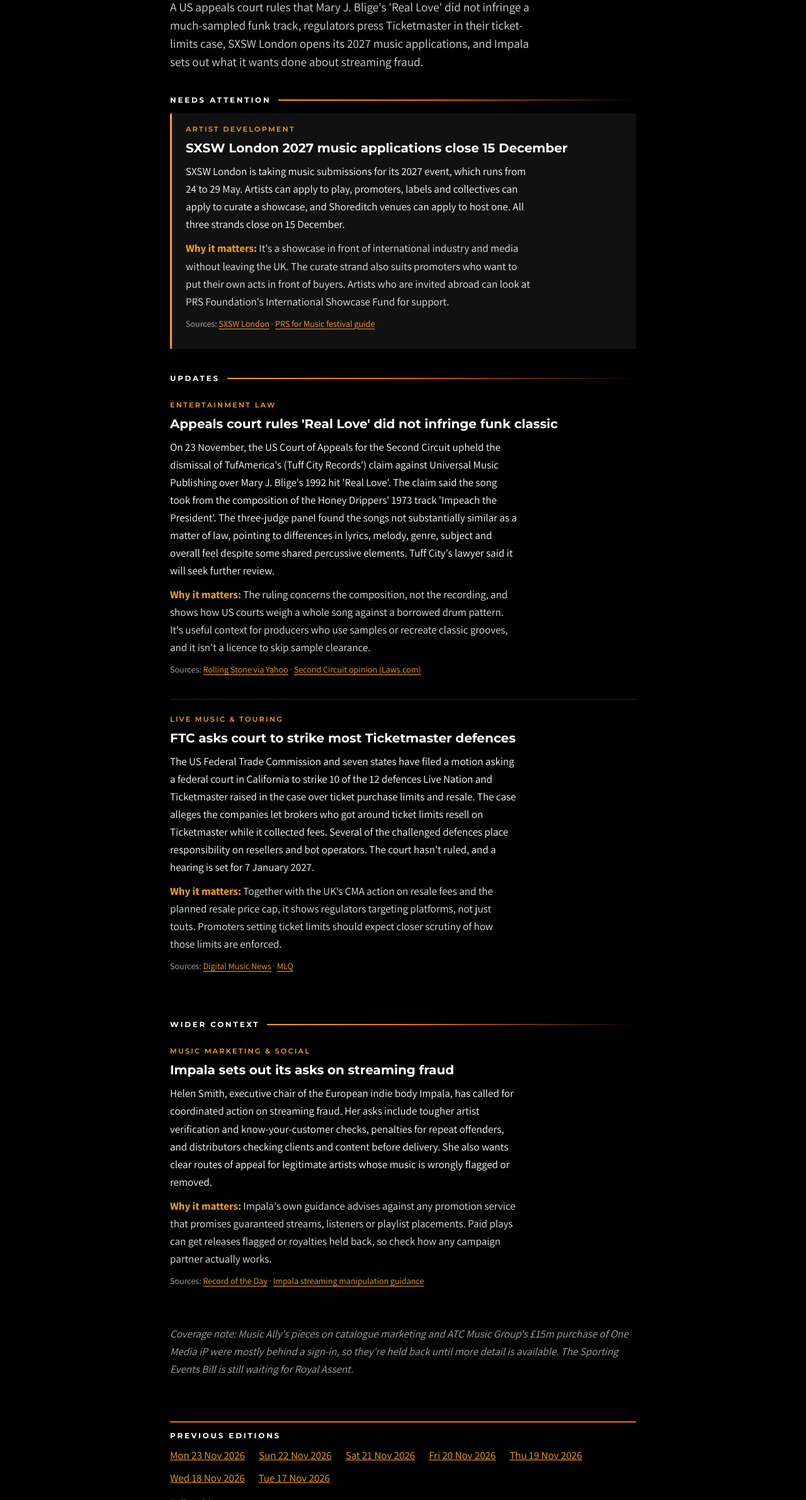
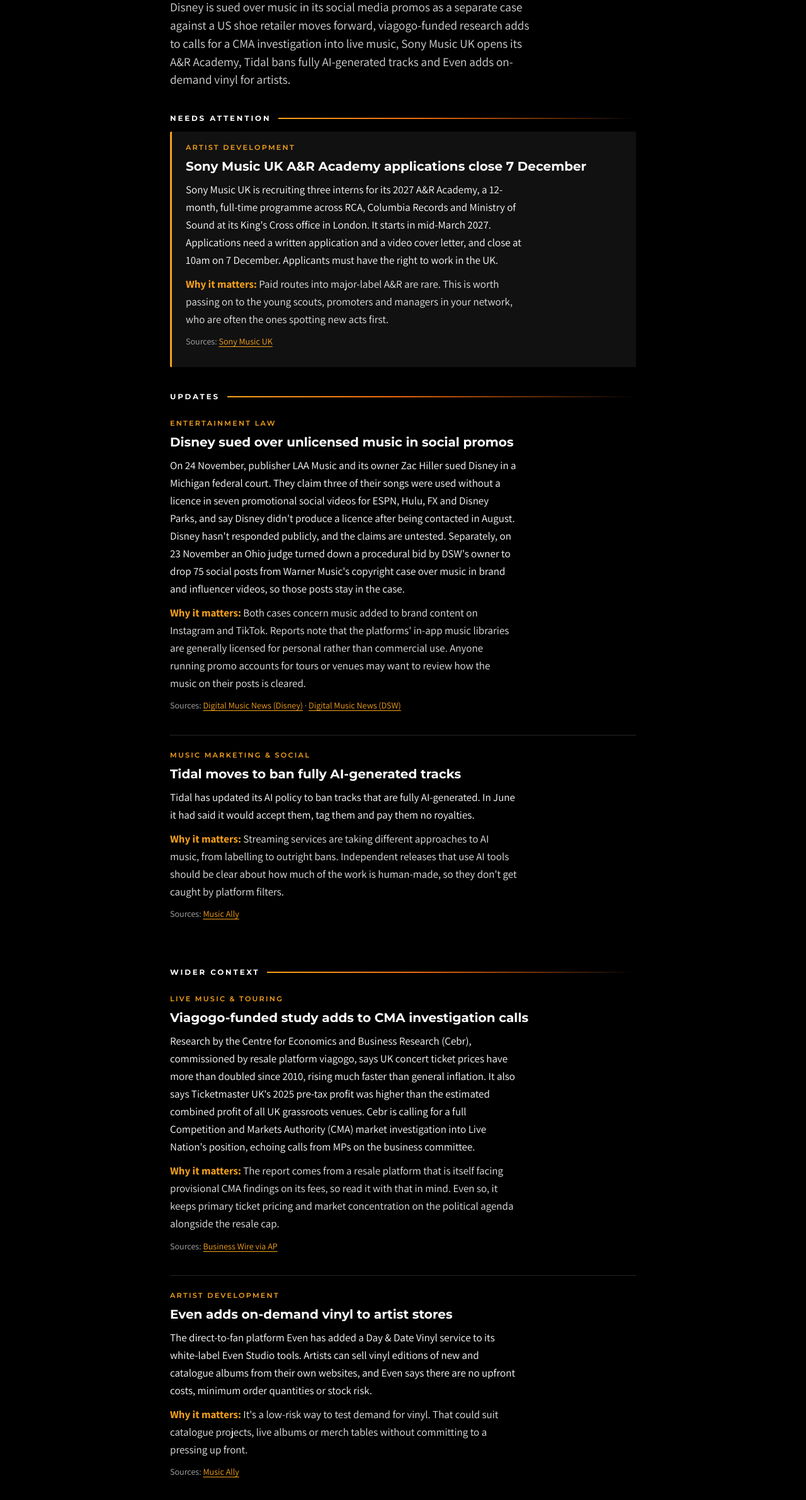
Before and after one commit to virtuallypop-rundown/vp-rundown, a plain HTML site: page index.html in a window 1280 px wide. Shown: the part 418-2800 px from the top of the page at 63% size. Drawn offline with Linux system fonts and the light colour scheme.

Commit message:
Edition 2026-11-25
Co-authored-by: Perplexity <noreply@perplexity.ai>

```diff
--- a/index.html
+++ b/index.html
@@ -14,32 +14,36 @@
 <p class="tag">Live music, music marketing, entertainment law and artist development news, every weekday morning, plus a lighter weekend edition.</p>
 <nav><a href="index.html">Latest</a><a href="archive.html">Archive</a></nav>
 </div></header>
-<main class="wrap"><article class="edition"><p class="kicker">Weekday briefing</p><h1>Tuesday 24 November 2026</h1>
-<p class="lede">A US appeals court rules that Mary J. Blige&#x27;s &#x27;Real Love&#x27; did not infringe a much-sampled funk track, regulators press Ticketmaster in their ticket-limits case, SXSW London opens its 2027 music applications, and Impala sets out what it wants done about streaming fraud.</p>
+<main class="wrap"><article class="edition"><p class="kicker">Weekday briefing</p><h1>Wednesday 25 November 2026</h1>
+<p class="lede">Disney is sued over music in its social media promos as a separate case against a US shoe retailer moves forward, viagogo-funded research adds to calls for a CMA investigation into live music, Sony Music UK opens its A&amp;R Academy, Tidal bans fully AI-generated tracks and Even adds on-demand vinyl for artists.</p>
 <section class="sec sec-attention"><h2>Needs attention</h2>
 <div class="item"><p class="topic">Artist development</p>
-<h3>SXSW London 2027 music applications close 15 December</h3><p>SXSW London is taking music submissions for its 2027 event, which runs from 24 to 29 May. Artists can apply to play, promoters, labels and collectives can apply to curate a showcase, and Shoreditch venues can apply to host one. All three strands close on 15 December.</p>
-<p class="why"><strong>Why it matters:</strong> It&#x27;s a showcase in front of international industry and media without leaving the UK. The curate strand also suits promoters who want to put their own acts in front of buyers. Artists who are invited abroad can look at PRS Foundation&#x27;s International Showcase Fund for support.</p>
-<p class="src">Sources: <a href="https://www.sxswlondon.com/sxsw-london-2027-music-festival-or-hear-whats-next" rel="noopener" target="_blank">SXSW London</a> · <a href="https://www.prsformusic.com/m-magazine/features/festival-application-guide" rel="noopener" target="_blank">PRS for Music festival guide</a></p></div>
+<h3>Sony Music UK A&amp;R Academy applications close 7 December</h3><p>Sony Music UK is recruiting three interns for its 2027 A&amp;R Academy, a 12-month, full-time programme across RCA, Columbia Records and Ministry of Sound at its King&#x27;s Cross office in London. It starts in mid-March 2027. Applications need a written application and a video cover letter, and close at 10am on 7 December. Applicants must have the right to work in the UK.</p>
+<p class="why"><strong>Why it matters:</strong> Paid routes into major-label A&amp;R are rare. This is worth passing on to the young scouts, promoters and managers in your network, who are often the ones spotting new acts first.</p>
+<p class="src">Sources: <a href="https://www.sonymusic.co.uk/sony-music-uks-2027-ar-academy-internship-programme-opens-for-applications-2/" rel="noopener" target="_blank">Sony Music UK</a></p></div>
 </section>
 <section class="sec sec-updates"><h2>Updates</h2>
 <div class="item"><p class="topic">Entertainment law</p>
-<h3>Appeals court rules &#x27;Real Love&#x27; did not infringe funk classic</h3><p>On 23 November, the US Court of Appeals for the Second Circuit upheld the dismissal of TufAmerica&#x27;s (Tuff City Records&#x27;) claim against Universal Music Publishing over Mary J. Blige&#x27;s 1992 hit &#x27;Real Love&#x27;. The claim said the song took from the composition of the Honey Drippers&#x27; 1973 track &#x27;Impeach the President&#x27;. The three-judge panel found the songs not substantially similar as a matter of law, pointing to differences in lyrics, melody, genre, subject and overall feel despite some shared percussive elements. Tuff City&#x27;s lawyer said it will seek further review.</p>
-<p class="why"><strong>Why it matters:</strong> The ruling concerns the composition, not the recording, and shows how US courts weigh a whole song against a borrowed drum pattern. It&#x27;s useful context for producers who use samples or recreate classic grooves, and it isn&#x27;t a licence to skip sample clearance.</p>
-<p class="src">Sources: <a href="https://www.yahoo.com/entertainment/music/articles/mary-j-blige-real-love-231801984.html" rel="noopener" target="_blank">Rolling Stone via Yahoo</a> · <a href="https://cases.laws.com/news/tech/court-affirms-dismissal-of-copyright-case-against-universal-11069025/" rel="noopener" target="_blank">Second Circuit opinion (Laws.com)</a></p></div>
-<div class="item"><p class="topic">Live music &amp; touring</p>
-<h3>FTC asks court to strike most Ticketmaster defences</h3><p>The US Federal Trade Commission and seven states have filed a motion asking a federal court in California to strike 10 of the 12 defences Live Nation and Ticketmaster raised in the case over ticket purchase limits and resale. The case alleges the companies let brokers who got around ticket limits resell on Ticketmaster while it collected fees. Several of the challenged defences place responsibility on resellers and bot operators. The court hasn&#x27;t ruled, and a hearing is set for 7 January 2027.</p>
-<p class="why"><strong>Why it matters:</strong> Together with the UK&#x27;s CMA action on resale fees and the planned resale price cap, it shows regulators targeting platforms, not just touts. Promoters setting ticket limits should expect closer scrutiny of how those limits are enforced.</p>
-<p class="src">Sources: <a href="https://www.digitalmusicnews.com/2026/11/23/ftc-states-ticketmaster-bots-act-lawsuit/" rel="noopener" target="_blank">Digital Music News</a> · <a href="https://mlq.ai/news/ftc-asks-court-to-strike-10-of-live-nations-12-defenses-in-the-ticketmaster-bots-act-case/" rel="noopener" target="_blank">MLQ</a></p></div>
+<h3>Disney sued over unlicensed music in social promos</h3><p>On 24 November, publisher LAA Music and its owner Zac Hiller sued Disney in a Michigan federal court. They claim three of their songs were used without a licence in seven promotional social videos for ESPN, Hulu, FX and Disney Parks, and say Disney didn&#x27;t produce a licence after being contacted in August. Disney hasn&#x27;t responded publicly, and the claims are untested. Separately, on 23 November an Ohio judge turned down a procedural bid by DSW&#x27;s owner to drop 75 social posts from Warner Music&#x27;s copyright case over music in brand and influencer videos, so those posts stay in the case.</p>
+<p class="why"><strong>Why it matters:</strong> Both cases concern music added to brand content on Instagram and TikTok. Reports note that the platforms&#x27; in-app music libraries are generally licensed for personal rather than commercial use. Anyone running promo accounts for tours or venues may want to review how the music on their posts is cleared.</p>
+<p class="src">Sources: <a href="https://www.digitalmusicnews.com/2026/11/24/disney-social-media-copyright-infringement-lawsuit/" rel="noopener" target="_blank">Digital Music News (Disney)</a> · <a href="https://www.digitalmusicnews.com/2026/11/24/warner-music-designer-shoe-warehouse-lawsuit/" rel="noopener" target="_blank">Digital Music News (DSW)</a></p></div>
+<div class="item"><p class="topic">Music marketing &amp; social</p>
+<h3>Tidal moves to ban fully AI-generated tracks</h3><p>Tidal has updated its AI policy to ban tracks that are fully AI-generated. In June it had said it would accept them, tag them and pay them no royalties.</p>
+<p class="why"><strong>Why it matters:</strong> Streaming services are taking different approaches to AI music, from labelling to outright bans. Independent releases that use AI tools should be clear about how much of the work is human-made, so they don&#x27;t get caught by platform filters.</p>
+<p class="src">Sources: <a href="https://musically.com/2026/11/24/tidal-banning-ai-music/" rel="noopener" target="_blank">Music Ally</a></p></div>
 </section>
 <section class="sec sec-context"><h2>Wider context</h2>
-<div class="item"><p class="topic">Music marketing &amp; social</p>
-<h3>Impala sets out its asks on streaming fraud</h3><p>Helen Smith, executive chair of the European indie body Impala, has called for coordinated action on streaming fraud. Her asks include tougher artist verification and know-your-customer checks, penalties for repeat offenders, and distributors checking clients and content before delivery. She also wants clear routes of appeal for legitimate artists whose music is wrongly flagged or removed.</p>
-<p class="why"><strong>Why it matters:</strong> Impala&#x27;s own guidance advises against any promotion service that promises guaranteed streams, listeners or playlist placements. Paid plays can get releases flagged or royalties held back, so check how any campaign partner actually works.</p>
-<p class="src">Sources: <a href="https://www.recordoftheday.com/on-the-move/news-press/op-ed-impalas-helen-smith-on-the-action-and-collaboration-needed-to-tackle-streaming-fraud" rel="noopener" target="_blank">Record of the Day</a> · <a href="https://www.impalamusic.org/streaming-manipulation/" rel="noopener" target="_blank">Impala streaming manipulation guidance</a></p></div>
+<div class="item"><p class="topic">Live music &amp; touring</p>
+<h3>Viagogo-funded study adds to CMA investigation calls</h3><p>Research by the Centre for Economics and Business Research (Cebr), commissioned by resale platform viagogo, says UK concert ticket prices have more than doubled since 2010, rising much faster than general inflation. It also says Ticketmaster UK&#x27;s 2025 pre-tax profit was higher than the estimated combined profit of all UK grassroots venues. Cebr is calling for a full Competition and Markets Authority (CMA) market investigation into Live Nation&#x27;s position, echoing calls from MPs on the business committee.</p>
+<p class="why"><strong>Why it matters:</strong> The report comes from a resale platform that is itself facing provisional CMA findings on its fees, so read it with that in mind. Even so, it keeps primary ticket pricing and market concentration on the political agenda alongside the resale cap.</p>
+<p class="src">Sources: <a href="https://apnews.com/press-release/business-wire/press-release-9be7aa64cdc04b42b3d44e776c87e287" rel="noopener" target="_blank">Business Wire via AP</a></p></div>
+<div class="item"><p class="topic">Artist development</p>
+<h3>Even adds on-demand vinyl to artist stores</h3><p>The direct-to-fan platform Even has added a Day &amp; Date Vinyl service to its white-label Even Studio tools. Artists can sell vinyl editions of new and catalogue albums from their own websites, and Even says there are no upfront costs, minimum order quantities or stock risk.</p>
+<p class="why"><strong>Why it matters:</strong> It&#x27;s a low-risk way to test demand for vinyl. That could suit catalogue projects, live albums or merch tables without committing to a pressing up front.</p>
+<p class="src">Sources: <a href="https://musically.com/2026/11/24/even-studio-adds-a-day-date-vinyl-service-for-artists/" rel="noopener" target="_blank">Music Ally</a></p></div>
 </section>
-<p class="gaps">Coverage note: Music Ally&#x27;s pieces on catalogue marketing and ATC Music Group&#x27;s £15m purchase of One Media iP were mostly behind a sign-in, so they&#x27;re held back until more detail is available. The Sporting Events Bill is still waiting for Royal Assent.</p>
-</article><aside class="recent"><h2>Previous editions</h2><ul><li><a href="editions/2026-11-23.html">Mon 23 Nov 2026</a></li><li><a href="editions/2026-11-22.html">Sun 22 Nov 2026</a></li><li><a href="editions/2026-11-21.html">Sat 21 Nov 2026</a></li><li><a href="editions/2026-11-20.html">Fri 20 Nov 2026</a></li><li><a href="editions/2026-11-19.html">Thu 19 Nov 2026</a></li><li><a href="editions/2026-11-18.html">Wed 18 Nov 2026</a></li><li><a href="editions/2026-11-17.html">Tue 17 Nov 2026</a></li></ul><a href="archive.html">Full archive</a></aside></main>
+<p class="gaps">Coverage note: More than 12,000 people were evacuated from Manchester&#x27;s Co-op Live on 22 November after an unknown substance was released during a Don Toliver show. Tests are still under way, so no conclusions are drawn here. Music Ally&#x27;s Tidal and Even pieces are mostly behind a sign-in, so those summaries are kept brief.</p>
+</article><aside class="recent"><h2>Previous editions</h2><ul><li><a href="editions/2026-11-24.html">Tue 24 Nov 2026</a></li><li><a href="editions/2026-11-23.html">Mon 23 Nov 2026</a></li><li><a href="editions/2026-11-22.html">Sun 22 Nov 2026</a></li><li><a href="editions/2026-11-21.html">Sat 21 Nov 2026</a></li><li><a href="editions/2026-11-20.html">Fri 20 Nov 2026</a></li><li><a href="editions/2026-11-19.html">Thu 19 Nov 2026</a></li><li><a href="editions/2026-11-18.html">Wed 18 Nov 2026</a></li></ul><a href="archive.html">Full archive</a></aside></main>
 <footer class="wrap foot"><p class="fo"><img src="assets/vp-mark.webp" alt="" width="36" height="35"><span>Published by <a href="https://www.virtuallypop.com/" rel="noopener">Virtually Pop</a>, Liverpool</span></p><p>Summaries are written in our own words. Follow the links for the full stories from the original publishers.</p><p>&copy; 2026 Virtually Pop</p></footer>
 <script>(function(){if(window.parent===window)return;document.documentElement.classList.add("embedded");function s(){parent.postMessage({vpRundownHeight:document.documentElement.scrollHeight},"*")}addEventListener("load",s);addEventListener("resize",s);if(window.ResizeObserver)new ResizeObserver(s).observe(document.body);})();</script>
 </body></html>
```
Also changed, not shown: archive.html (+1 -1 lines), editions/2026-11-25.html (added, +49 -0 lines), feed.xml (+30 -1 lines).
